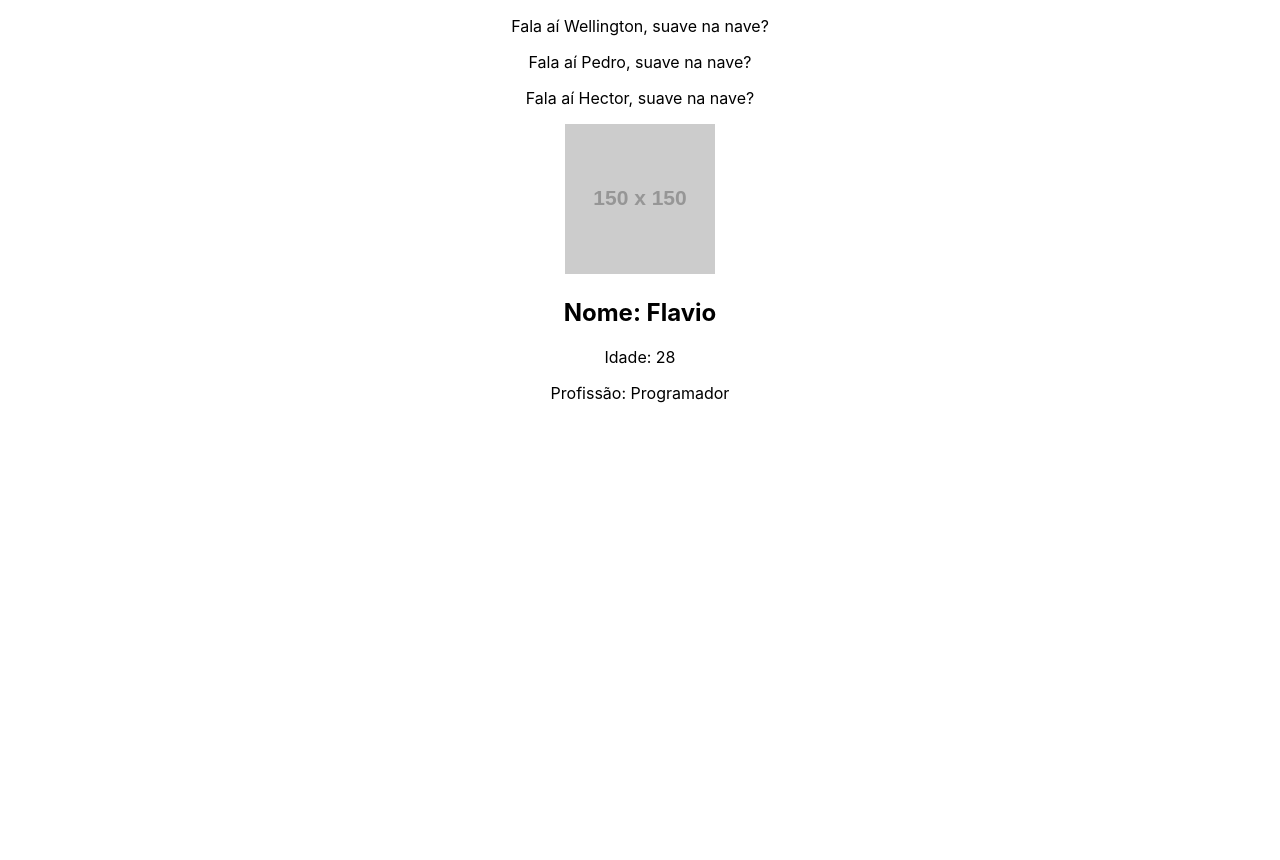
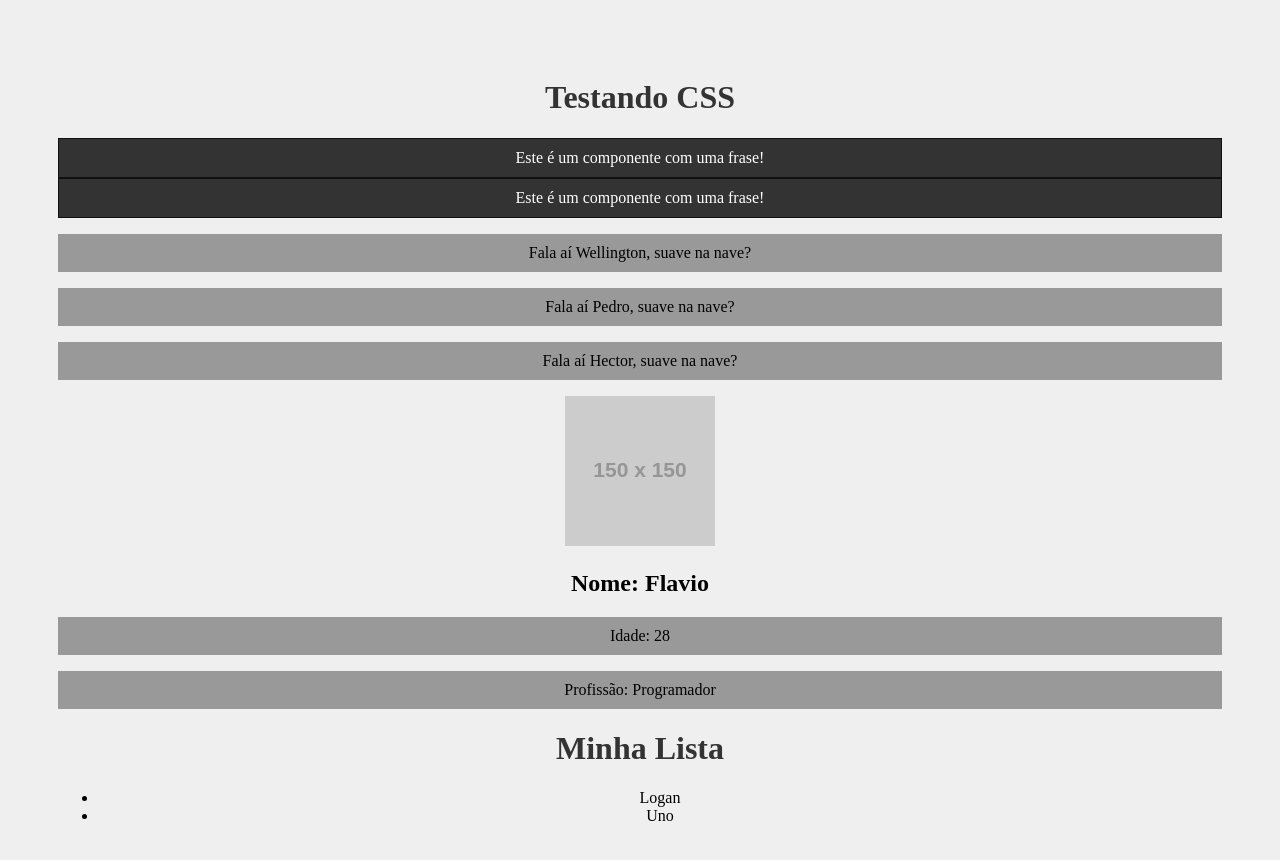
Before and after one commit to well97dev/Aulas-React, a React (Create React App) app: page / in a window 1280 px wide. Shown: the top 860 px of the page. Before the commit the page ends 800 px from the top, so only its background shows below. Built offline with nearby package versions, Linux system fonts and the light colour scheme.

Commit message:
Add files via upload

```diff
--- a/src/App.js
+++ b/src/App.js
@@ -1,12 +1,17 @@
 import './App.css'
 import SayMyName from './components/SayMyname'
-import Pessoa from './components/Pessoa.js'
+import Pessoa from './components/Pessoa'
+import Frase from './components/Frase'
+import List from './components/List'
 
 function App() {
   const nome = "Hector"
 
   return (
     <div className="App">
+      <h1>Testando CSS</h1>
+      <Frase />
+      <Frase />
       <SayMyName nome="Wellington"/>
       <SayMyName nome="Pedro"/>
       <SayMyName nome={nome}/>
@@ -16,6 +21,7 @@
       profissao="Programador"
       foto="https://via.placeholder.com/150"
       />
+      <List/>
     </div>
   )
 }
--- a/src/components/Frase.js
+++ b/src/components/Frase.js
@@ -1,7 +1,9 @@
+import styles from './Frase.module.css'
+
 function Frase(){
     return(
-        <div>
-            <p>Este é um componente com uma frase!</p>
+        <div className={styles.fraseContainer}>
+            <p className={styles.fraseContent}>Este é um componente com uma frase!</p>
         </div>
     )
 }
--- /dev/null
+++ b/src/components/Frase.module.css
@@ -0,0 +1,11 @@
+.fraseContainer {
+    background-color: #333;
+    border: 1px solid #111;
+}
+
+.fraseContent {
+    color: #FFF;
+    background-color: #333;
+    margin: 0;
+
+}
--- /dev/null
+++ b/src/components/Item.js
@@ -0,0 +1,9 @@
+function Item(props) {
+    return (
+        <>
+        <li>{props.marca}</li>
+        </>
+    )
+}
+
+export default Item
--- /dev/null
+++ b/src/components/List.js
@@ -0,0 +1,15 @@
+import Item from "./Item"
+
+function List() {
+    return (
+        <>
+            <h1>Minha Lista</h1>
+            <ul>
+                <Item marca="Logan"/>
+                <Item marca="Uno"/>
+            </ul>
+        </>
+    )
+}
+
+export default List
--- a/src/index.css
+++ b/src/index.css
@@ -1,13 +1,14 @@
-body {
-  margin: 0;
-  font-family: -apple-system, BlinkMacSystemFont, 'Segoe UI', 'Roboto', 'Oxygen',
-    'Ubuntu', 'Cantarell', 'Fira Sans', 'Droid Sans', 'Helvetica Neue',
-    sans-serif;
-  -webkit-font-smoothing: antialiased;
-  -moz-osx-font-smoothing: grayscale;
+body{
+  padding: 50px;
+  padding-bottom: 500px;
+  background-color: #EFEFEF;
 }
 
-code {
-  font-family: source-code-pro, Menlo, Monaco, Consolas, 'Courier New',
-    monospace;
+h1 {
+  color: #333;
 }
+
+p {
+  background-color: #999;
+  padding: 10px;
+}
```
